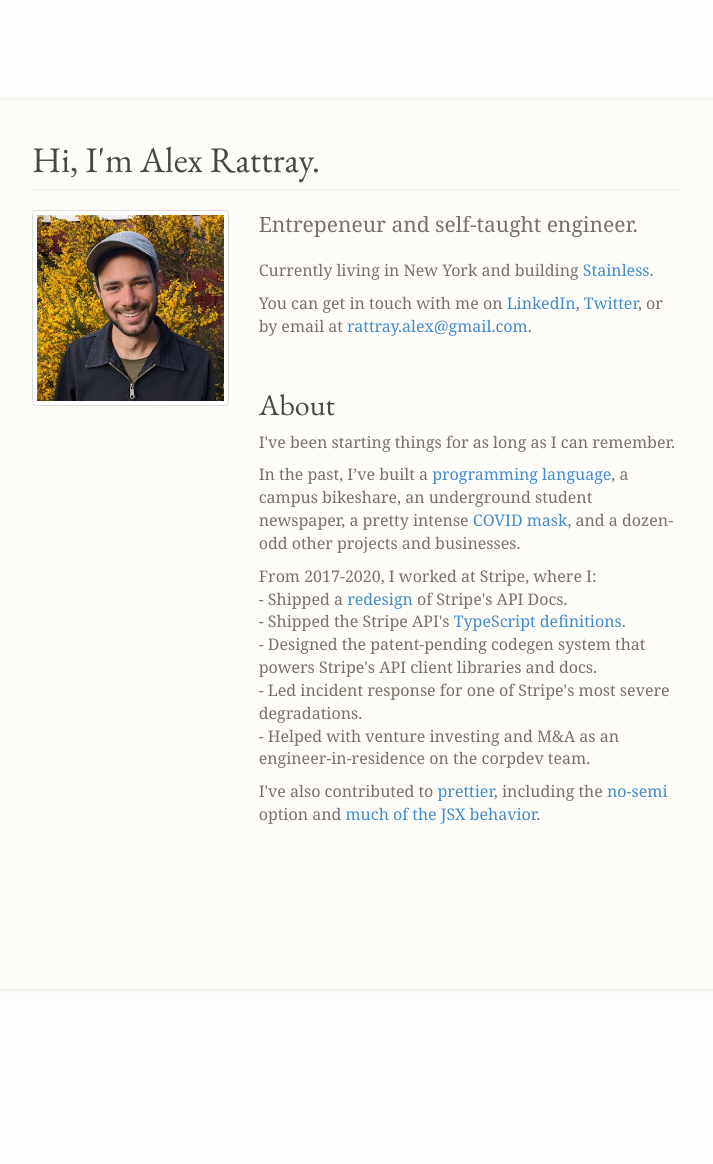
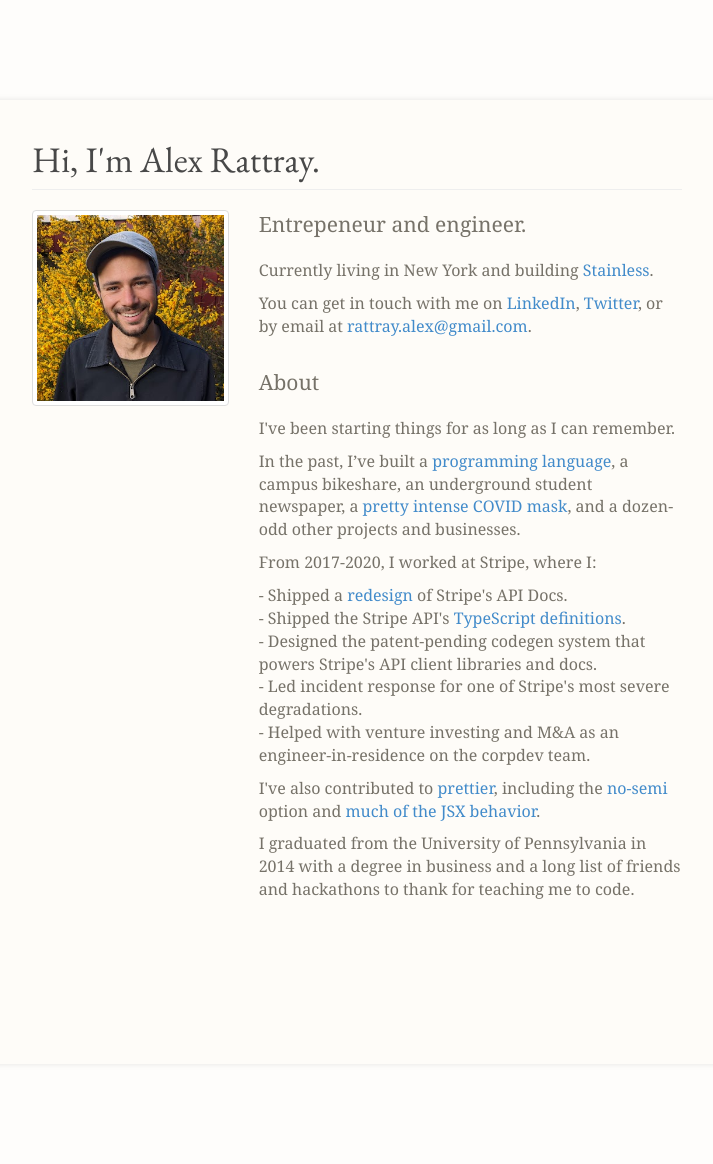
Before and after one commit to rattrayalex/rattrayalex.github.io, a Jekyll site: the page built from index.md, in a window 1280 px wide. Shown: the whole page, without its empty margins (283-996 px from the left). Built offline with Jekyll 4.4.1, drawn with Linux system fonts in a browser that asks for light colours; before the commit the page ends 1089 px from its top, so only the background shows below that.

Commit message:
Self-taught, my way

```diff
--- a/index.md
+++ b/index.md
@@ -24,7 +24,7 @@
 
   <div class="col-sm-8">
     <p class="lead">
-      Entrepeneur and self-taught engineer.
+      Entrepeneur and engineer.
     </p>
     <p>
       Currently living in New York and building
@@ -40,18 +40,20 @@
       <a href="mailto:rattray.alex+.com@gmail.com">rattray.alex@gmail.com</a>.
     </p>
     <br>
-    <h2>About</h2>
+    <p class="lead">About</p>
     <p>
       I've been starting things for as long as I can remember.
     </p>
     <p>
       In the past, I’ve built a <a href="http://lightscript.org" target="_blank">programming language</a>,
       a campus bikeshare, an underground student newspaper,
-      a pretty intense <a href="https://narwallmask.com" target="_blank">COVID mask</a>,
+      a <a href="https://narwallmask.com" target="_blank">pretty intense COVID mask</a>,
       and a dozen-odd other projects and businesses.
     </p>
     <p>
-      From 2017-2020, I worked at Stripe, where I:<br>
+      From 2017-2020, I worked at Stripe, where I:
+    </p>
+    <p>
       - Shipped a <a href="https://twitter.com/stripe/status/1108764635606315008" target="_blank">redesign</a> of Stripe's API Docs.<br>
       - Shipped the Stripe API's <a href="https://twitter.com/stripe/status/1222944951853432832" target="_blank">TypeScript definitions</a>.<br>
       - Designed the patent-pending codegen system that powers Stripe's API client libraries and docs.<br>
@@ -62,6 +64,10 @@
       I've also contributed to <a href="https://prettier.io" target="_blank">prettier</a>, including the
       <a href="https://github.com/prettier/prettier/pulls/1129" target="_blank">no-semi</a> option and
       <a href="https://github.com/prettier/prettier/pulls?q=author%3Arattrayalex+JSX" target="_blank">much of the JSX behavior</a>.
+    </p>
+    <p>
+      I graduated from the University of Pennsylvania in 2014 with a degree in business
+      and a long list of friends and hackathons to thank for teaching me to code.
     </p>
   </div>
 
```
